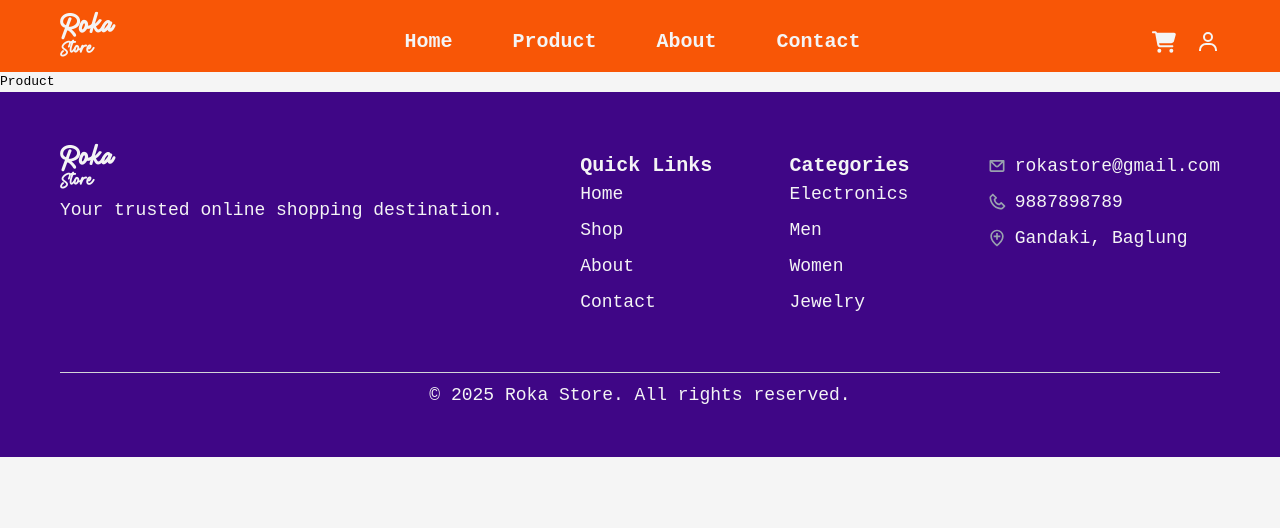
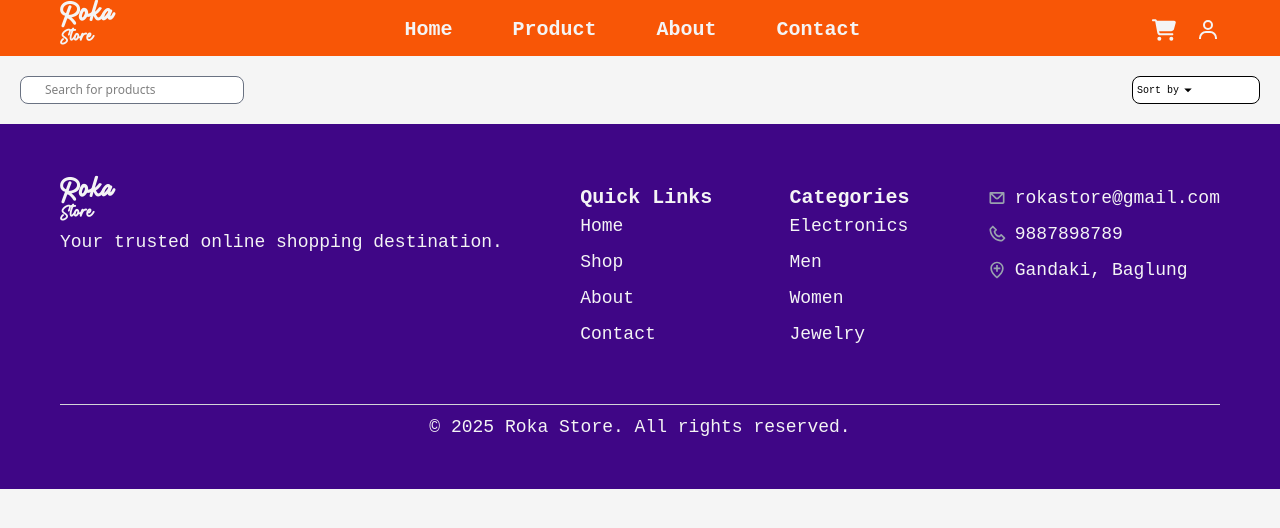
Before and after one commit to samipabMagar/react-ecommerce, a React (Vite) app: page /products in a window 1280 px wide. Shown: the top 528 px of the page. Built offline with nearby package versions, Linux system fonts and the light colour scheme; no server answers.

Commit message:
refactor: update product page structure and enhance header styling; add sorting functionality

```diff
--- a/src/App.jsx
+++ b/src/App.jsx
@@ -1,7 +1,7 @@
 import React from 'react'
 import {BrowserRouter as Router, Routes, Route} from 'react-router-dom'
 import Home from './pages/Home.jsx'
-import Product from './pages/Product.jsx'
+import Products from './pages/Products.jsx'
 import Contact from './pages/Contact.jsx'
 import About from './pages/About.jsx'
 import Errorpage from './pages/Errorpage.jsx'
@@ -16,7 +16,7 @@ const App = () => {
       <Header/>
       <Routes>
         <Route path='/' element={<Home/>}></Route>
-        <Route path='/products' element={<Product/>}></Route>
+        <Route path='/products' element={<Products/>}></Route>
         <Route path='/about' element={<About/>}></Route>
         <Route path='/contact' element={<Contact/>}></Route>
         <Route path='/singleproduct/:id' element={<SingleProduct/>}></Route>
--- a/src/components/FeatureProduct.jsx
+++ b/src/components/FeatureProduct.jsx
@@ -12,7 +12,7 @@ const FeatureProduct = () => {
     <>
     <div className='md:px-15 px-5 py-2 mb-10 '>
 
-    <h2 className='text-xl font-bold font-mono text-daraz-primary md:text-2xl md:font-extrabold text-center my-5'> Featured Products</h2>
+    <h2 className='text-xl font-bold font-mono text-daraz-primary md:text-2xl md:font-extrabold text-center my-5 md:mb-15'> Featured Products</h2>
      <div className='grid grid-cols-1 md:grid-cols-2 xl:grid-cols-4 gap-8 px-6'>
      {
         featureProducts.map((curElem) => {
--- a/src/components/Header.jsx
+++ b/src/components/Header.jsx
@@ -10,7 +10,7 @@ const Header = () => {
   const handleClick = () => setMenuOpen(false)
   return (
     <>
-      <nav className="pt-3 pb-2 md:pt-5 px-5 flex justify-between items-center sticky top-0 z-30   text-zinc-100 md:px-15 bg-daraz-primary">
+      <nav className="pt-3 pb-1 md:pt-2 px-5 flex justify-between items-center sticky top-0 z-30   text-zinc-100 md:px-15 bg-daraz-primary">
         <NavLink to={'/'}><h2 className="font-devina   font-extrabold text-2xl md:text-3xl  leading-4">
           Roka <br />
           <span className="text-lg">Store</span>
--- a/src/components/Hero.jsx
+++ b/src/components/Hero.jsx
@@ -6,12 +6,12 @@ const Hero = () => {
     <>
       <div className=" w-full relative  ">
         <img
-          className="md:h-140 h-100 w-full  object-cover "
+          className="md:h-115 h-100 w-full  object-cover "
           src="https://images.pexels.com/photos/5632402/pexels-photo-5632402.jpeg"
           alt=""
         />
         <div className="absolute inset-0 bg-black/40 z-10 "></div>
-        <div className="absolute w-90 mx-auto md:w-200 inset-0 flex flex-col items-center gap-8 md:px-15 px-5  text-white   font-semibold font-mono top-20  md:top-40 z-20">
+        <div className="absolute w-90 mx-auto md:w-200 inset-0 flex flex-col items-center gap-8 md:px-15 px-5  text-white   font-semibold font-mono top-20  md:top-30 z-20">
             <h1 className="text-2xl md:text-5xl text-center ">Everything You Need, In One Place</h1>
             <p className=" text-center font-sans text-sm md:text-xl">Discover high-quality products at competitive prices with a seamless and secure online shopping experience you can trust.</p>
             <NavLink to={'/products'}><button className="bg-daraz-primary py-2 px-5 hover:scale-105   cursor-pointer rounded-xl border-transparent border-0">Shop Now</button></NavLink>
--- /dev/null
+++ b/src/components/Sort.jsx
@@ -0,0 +1,47 @@
+import React, { useState } from 'react'
+import { MdArrowDropDown } from 'react-icons/md';
+
+
+const Sort = () => {
+    const [open , setOpen] = useState(false);
+    const [selected, setSelected] = useState("Sort by");
+
+    const handleSelect = (value) => {
+        setSelected(value);
+        setOpen(!open)
+    }
+  return (
+    <>
+    <div className='flex justify-between gap-2'>
+          <input
+            type="text"
+            className="font-sans py-1 text-[12px] px-6 border border-gray-500 bg-white rounded-lg"
+            placeholder="Search for products"
+          />
+
+          <div className="relative">
+            <button onClick={() => setOpen(!open)} className="text-[10px] flex items-center w-32  bg-white px-1 py-1 border rounded-lg">
+              {selected} <MdArrowDropDown className='text-lg'/>
+            </button>
+
+           {
+            open && (
+                 <ul className="absolute bg-white shadow rounded mt-1 text-[10px]">
+              <li onClick={() => handleSelect("Price (low → high)")} className="px-3 py-1 hover:bg-gray-100">
+                Price (low → high)
+              </li>
+              <li onClick={() => handleSelect("Price (high → low)")} className="px-3 py-1 hover:bg-gray-100">
+                Price (high → low)
+              </li>
+              <li onClick={() => handleSelect("Name (A-Z)")} className="px-3 py-1 hover:bg-gray-100">Name (A-Z)</li>
+              <li onClick={() => handleSelect("Name (Z-A)")} className="px-3 py-1 hover:bg-gray-100">Name (Z-A)</li>
+            </ul>
+            )
+           }
+          </div>
+        </div>
+    </>
+  )
+}
+
+export default Sort
--- a/src/components/TrustSection.jsx
+++ b/src/components/TrustSection.jsx
@@ -10,7 +10,7 @@ const TrustSection = () => {
   return (
     <>
       <div className="py-2 px-5 md:px-15">
-        <h2 className="text-daraz-primary text-xl md:text-2xl font-semibold text-center">
+        <h2 className="text-daraz-primary text-xl md:text-2xl md:my-10 font-semibold text-center">
           Why Choose Roka Store
         </h2>
         <div className="grid grid-cols-1 md:grid-cols-4 gap-5 m-5 md:my-8 ">
--- a/src/pages/Home.jsx
+++ b/src/pages/Home.jsx
@@ -9,9 +9,9 @@ const Home = () => {
   return (
     <div className=''>
      <Hero/>
+     <TrustSection/>
      <FeatureProduct/>
      <Category/>
-     <TrustSection/>
      <Newsletter/>
     </div>
   )
--- a/src/pages/Product.jsx
+++ /dev/null
@@ -1,9 +0,0 @@
-import React from 'react'
-
-const Product = () => {
-  return (
-    <div>Product</div>
-  )
-}
-
-export default Product
--- /dev/null
+++ b/src/pages/Products.jsx
@@ -0,0 +1,14 @@
+import React from "react";
+import Sort from "../components/Sort";
+
+const Products = () => {
+  return (
+    <>
+      <div className="py-5 px-5">
+        <Sort/>
+      </div>
+    </>
+  );
+};
+
+export default Products;
```
